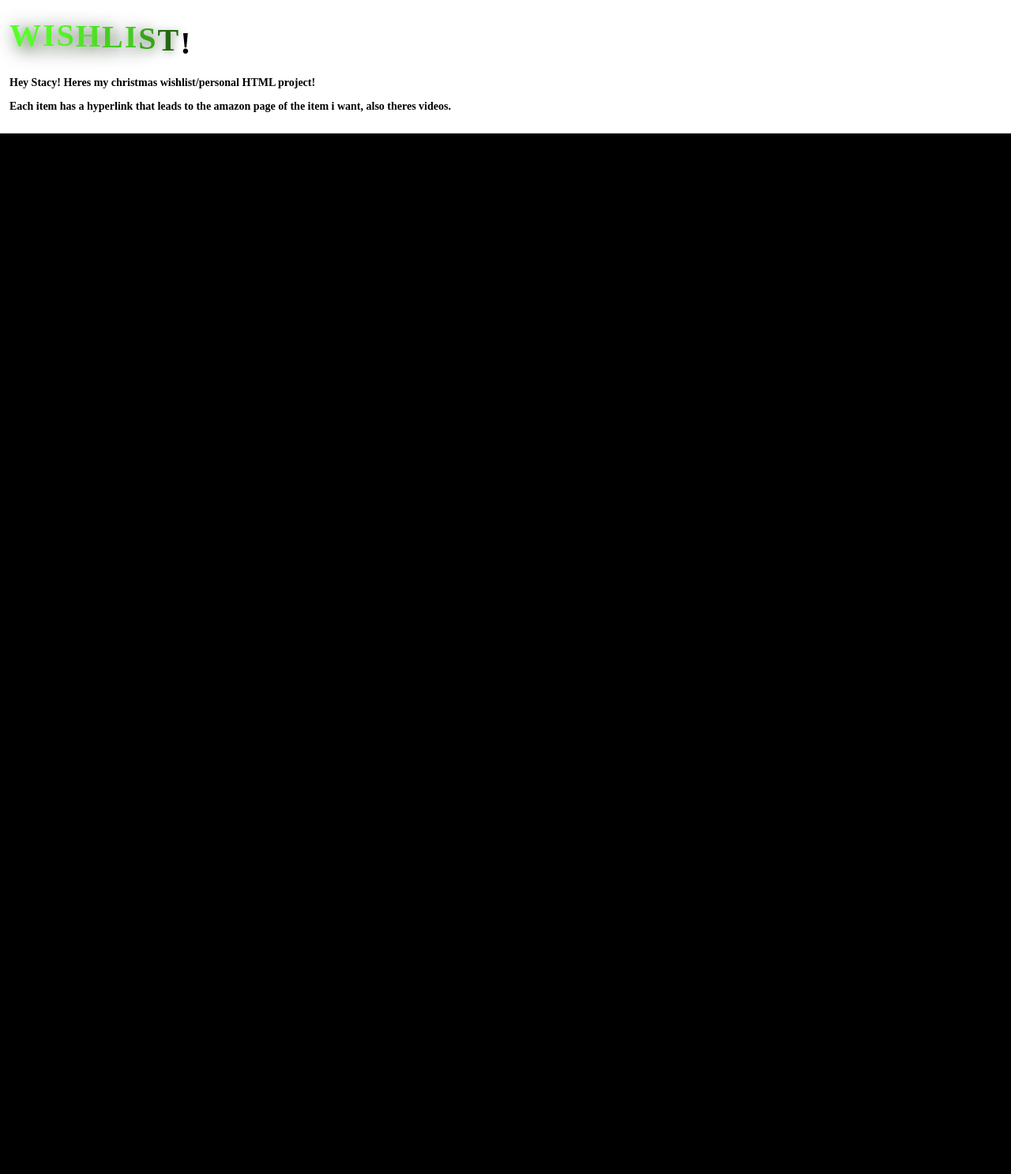
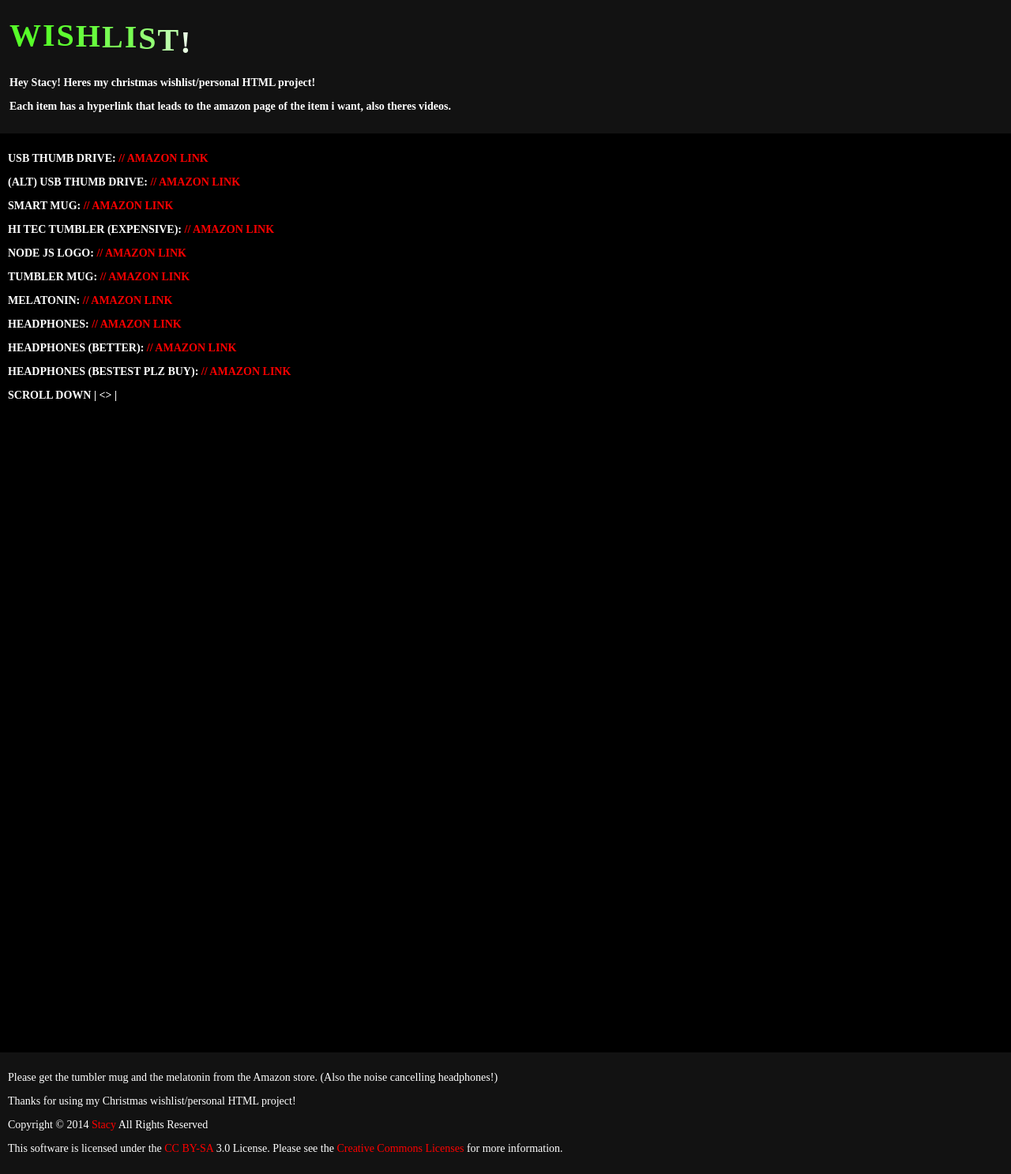
Before and after one commit to PaternalOil/Wishlist-2, a plain HTML site: page index.html in a window 1280 px wide. Shown: the whole page at 79% size. Before the commit the page ends 800 px from the top, so only its background shows below. Drawn offline with Linux system fonts and the light colour scheme.

Commit message:
Mad change

```diff
--- a/index.html
+++ b/index.html
@@ -7,7 +7,6 @@
   <meta name="viewport" content="width=device-width">
   <title>Shopping list</title>
   <link href="style.css" rel="stylesheet" type="text/css" />
-  <script src="script.js"></script>
   <h1 class="Title" style="color:white; letter-spacing: -3px;">
     <span>W</span>
     <span>i</span>
@@ -19,16 +18,37 @@
     <span>t</span>
     <span>!</span>
   </h1>
-  <p style="color:black; font-weight:bold;">Hey Stacy! Heres my christmas wishlist/personal HTML project!</p>
-  <p style="color:black; font-weight:bold;">Each item has a hyperlink that leads to the amazon page of the item i want, also theres videos.</p>
+  <p style="color:white; font-weight:bold;">Hey Stacy! Heres my christmas wishlist/personal HTML project!</p>
+  <p style="color:white; font-weight:bold;">Each item has a hyperlink that leads to the amazon page of the item i want, also theres videos.</p>
   </div>
 </head>
 
 <body style="background-color: black;"">
-  <script src="script.js"></script>
-  <canvas id="canvas" width="500" height="500" style="background-color:transparent;"></canvas>
+  <div class="bod">
+    <p>USB Thumb Drive: <a href="https://a.co/d/h2uLLbw">// Amazon Link</a></p>
+    <p>(alt) USB Thumb Drive: <a href="https://a.co/d/chV6fdC"> // Amazon Link</a></p>
+    <p class="blank"> Smart Mug: <a href="https://a.co/d/i1Pz7XW">// Amazon Link</a></p>
+    <p class="blank">Hi Tec Tumbler (EXPENSIVE): <a href="https://a.co/d/8y4y2ck"> // Amazon Link</a></p>
+    <p class="blank">Node JS Logo: <a href="https://a.co/d/jkcUoBu"> // Amazon Link</a></p>
+    <p class="blank">Tumbler Mug: <a href="https://a.co/d/hgMIlgD"> // Amazon Link</a></p>
+    <p class="blank">Melatonin: <a href="https://a.co/d/9u5ezms"> // Amazon Link</a></p>
+    <p class="blank">Headphones: <a href="https://a.co/d/2TprWQm"> // Amazon Link</a></p>
+    <p class="blank">Headphones (Better): <a href="https://a.co/d/17iqpYW"> // Amazon Link</a></p>
+    <p class="blank">Headphones (Bestest plz buy): <a href="https://a.co/d/dktTE7z"> // Amazon Link</a></p>
+    <p class="blank"> Scroll Down  | <> | </p>
+  </div>
+</body>
+<div class="push"></div>
+<footer>
+  <div class="Footer">
+    <p>Please get the tumbler mug and the melatonin from the Amazon store. (Also the noise cancelling headphones!)</p>
+    <p>Thanks for using my Christmas wishlist/personal HTML project!</p>
 
-
-</body>
+    <p>Copyright &copy; 2014 <a href="http://stacy.io">Stacy</a> All Rights Reserved</p>
+    <p>This software is licensed under the <a href="http://creativecommons.org/licenses/by-sa/3.0/">CC BY-SA</a> 3.0 License.  Please see the <a href="http://creativecommons.org/licenses/by-sa/3.0/">Creative Commons Licenses</a> for more information.</p>
+  </div>
+</footer>
 
 </html>
+
+<!-- mention in an info tab that you would prefer the spill proof cups rather than the paper ones -->
--- a/script.js
+++ b/script.js
@@ -1,16 +1,18 @@
-var ctx = document.getElementById("canvas").getContext("2d");
-ctx.width = window.innerWidth;
-ctx.height = window.innerHeight;
 
-var x = 0;
-var y = 0;
 
-function drawCircle(x, y, radius, alpha)
-{
-  ctx.globalAlpha = alpha;
-  ctx.beginPath();
-  ctx.arc(x, y, radius, 0, Math.PI * 2, false);
-  ctx.fillStyle = 'white';
-  ctx.fill();
-}
-// were they bad?
+
+
+
+
+
+
+
+
+
+
+
+
+
+// Charles: Pizzagamer#1302
+// Preston: bread.py#4577
+// Joel: paternaloil.js#
--- a/style.css
+++ b/style.css
@@ -1,23 +1,28 @@
 html, body {
   height: 100%;
+  margin: 0%;
   width: 100%;
-  margin:0%
+}
+
+.canvas{
+  width: 100%;
+  height: 100%;
+  position: absolute;
 }
 
 .Header{
-  background: #ffffff;
-  border: 2px solid #ffffff;
+  background: #121212;
+  border: 2px solid #121212;
   padding: 10px;
   margin: 0%;
   font-size: 14px;
-  color: #000000;
 }
 
 h1 span{
   animation: bounce 4s infinite;
 }
 h1 span{
-  color: #000000;
+  color: #ffffff;
   font-size: 40px;
   font-weight: bold;
   text-transform: uppercase;
@@ -33,20 +38,18 @@ h1 span{
   }
   20% {
     transform: translateY(-10px);
-    text-shadow: 5px 5px 25px #0c2b03ff;
     color: #57ff29ff;
   }
   40% {
     transform: translateY(0px);
-    opacity: 1;
+    color: #57ff29ff;
   }
   60% {
     transform: translateY(0);
-    opacity: 1;
+    color: #ffd814ff;
   }
   80% {
     transform: translateY(-10px);
-    text-shadow: 5px 5px 25px #190000ff;
     color: #ff0000ff;
   }
   100% {
@@ -80,5 +83,61 @@ h1 span:nth-child(8) {
   animation-delay: 0.8s;
 }
 h1 span:nth-child(9) {
-  animation-delay: 1s;
+  animation-delay: 0.9s;
 }
+
+p.bod{
+  font-size: 14px;
+  font-weight: bold;
+  text-transform: uppercase;
+  transition: all 0.7s;
+  letter-spacing: 2px;
+  display: table-cell;
+}
+
+.bod{
+    color: #ffffff;
+    text-transform: uppercase;
+    font-size: 14px;
+    font-weight: bold;
+    padding: 10px;
+    display: table-cell;
+}
+
+a:link {
+  color: #ff0000;
+  text-decoration: none;
+}
+
+
+a:hover {
+  text-shadow: 0px 0px 40px #ff29d1ff ;
+  transition-property: text-shadow;
+  transition-duration: 0.4s;
+  transition-timing-function: ease-out;
+  text-decoration: underline dotted 1px;
+}
+
+.img{
+  margin: 1px;
+  width: 50%;
+  height: 350px;
+  position: absolute;
+  object-fit: cover;
+  object-position: middle;
+}
+.blank{
+  color: #ffffff;
+}
+
+.push{
+  height: 100%;
+}
+
+.Footer{
+  background: #121212;
+  color:#ffffff;
+  padding: 10px;
+  margin: 0%;
+  font-size: 14px;
+}
```
